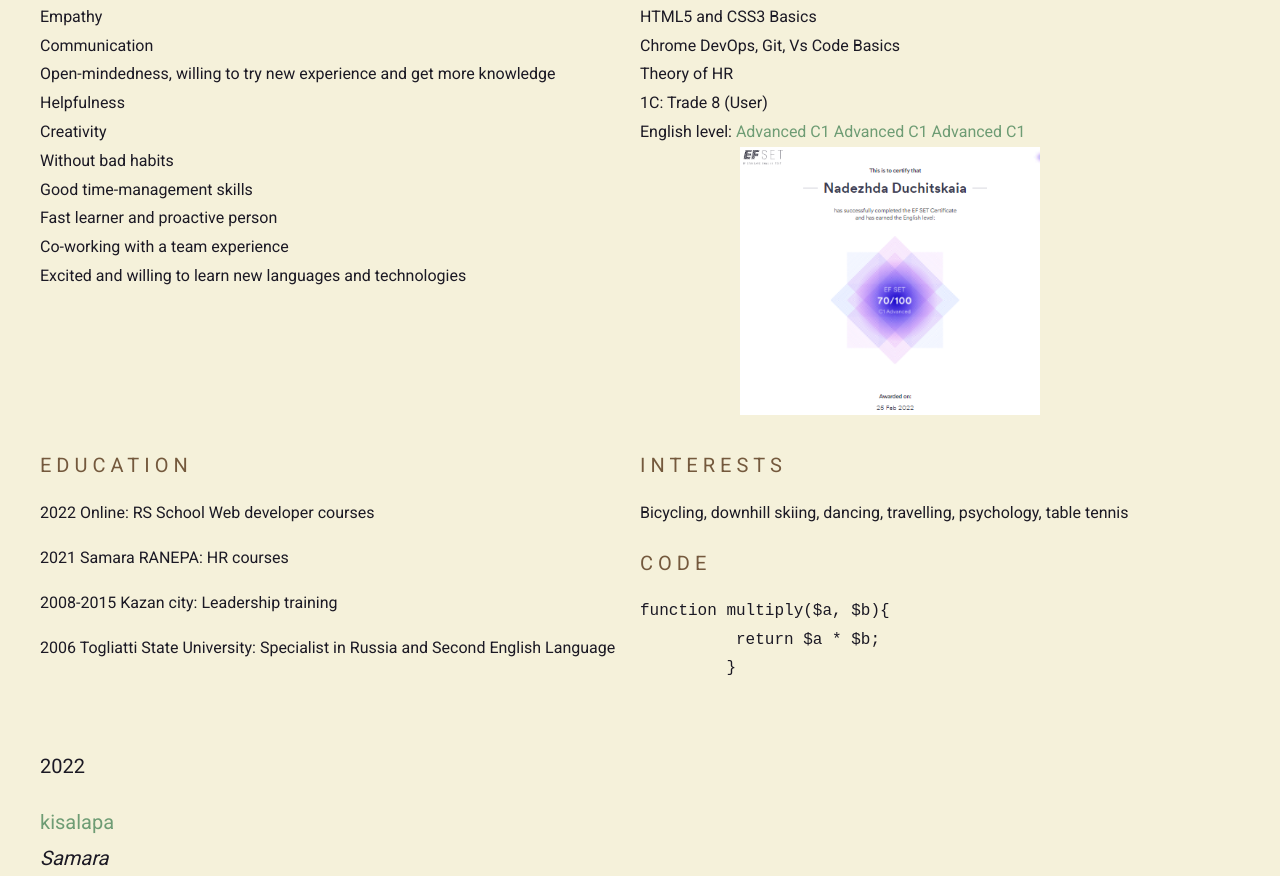
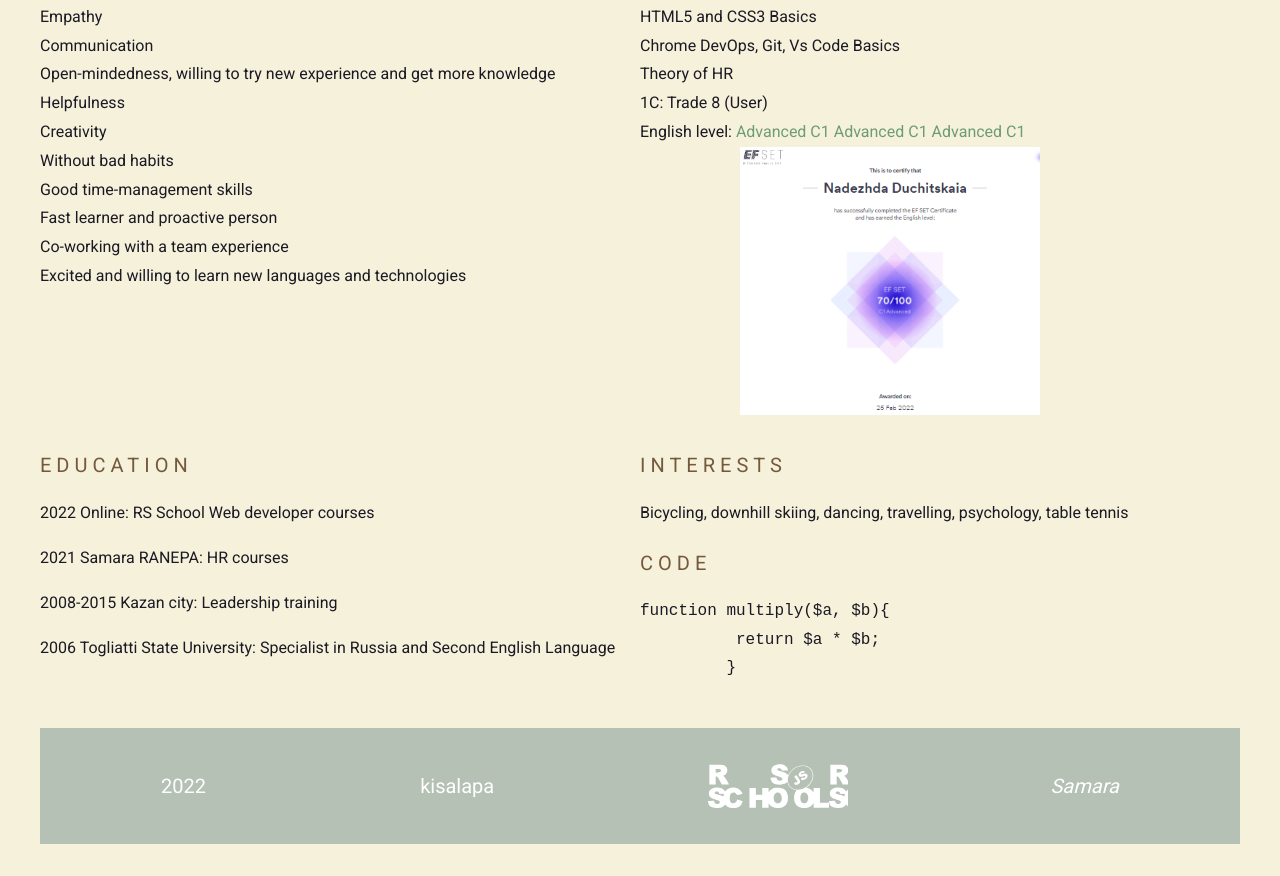
Before and after one commit to Kisalapa/rsschool-cv, a plain HTML site: page index.html in a window 1280 px wide. Shown: the part 926-1802 px from the top of the page. After the commit the page ends 1770 px from the top, so only its background shows below. Drawn offline with Linux system fonts and the light colour scheme.

Commit message:
feat: add styles for footer and links

```diff
--- a/style.css
+++ b/style.css
@@ -152,3 +152,35 @@ h3 {
     width: 400px;
     padding-left: 100px;
 }
+
+.footer {
+    background-color: #b5c1b4;
+    padding: 20px;
+    display: flex;
+    justify-content: space-around;
+    align-items: center;
+    color: #fff;
+}
+
+.footer a {
+    padding: 0 12px;
+    text-decoration: none;
+    font-size: 20px;
+    font-weight: 300;
+    line-height: 50px;
+    color: #fff;
+}
+
+.github {
+    color: #fff;
+    text-decoration: none;
+    line-height: 45px;
+}
+
+.rss {
+    width: 140px;
+    height: 45px;
+    background-image: url(Assets/img/rss.svg);
+    opacity: 1;
+    background-size: contain;
+}
```
